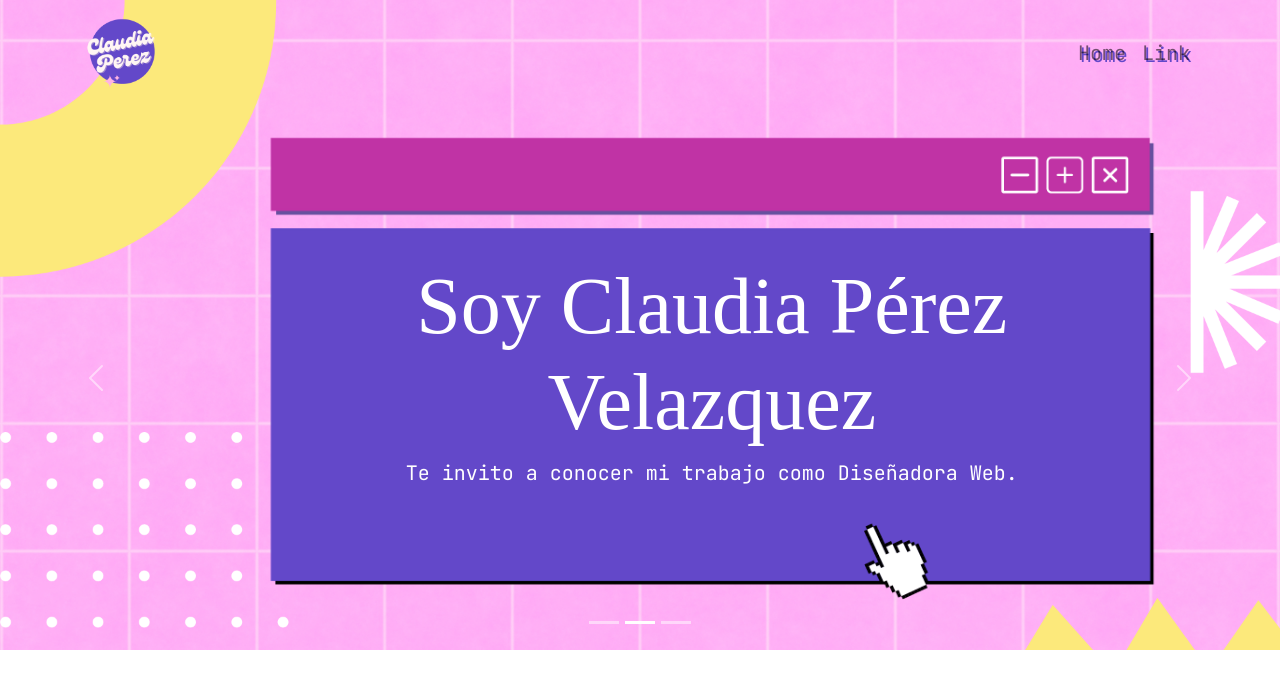
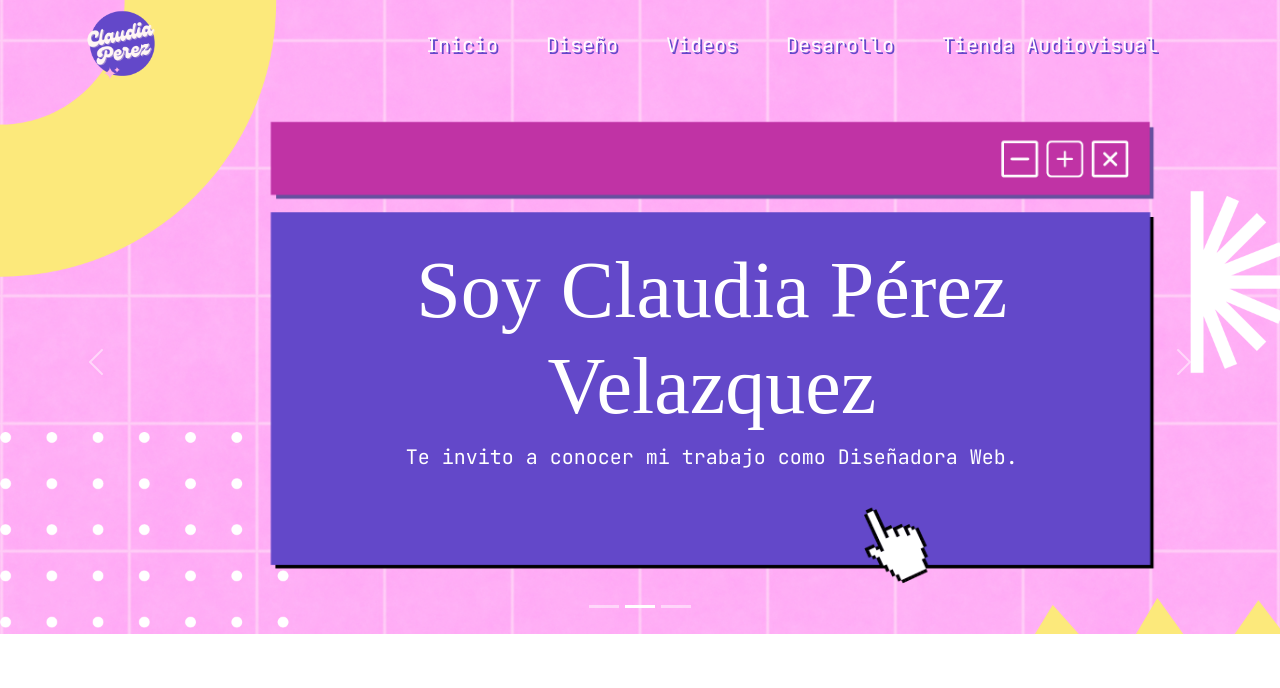
Before and after one commit to ClaudiaPrez88/tiendaClaudiaPerez, a React (Create React App) app: page / in a window 1280 px wide. Shown: the top 688 px of the page. Built offline with nearby package versions, Linux system fonts and the light colour scheme; a web font is replaced by a local one.

Commit message:
Desafio 3 "Menú e-commerce"

```diff
--- a/src/App.css
+++ b/src/App.css
@@ -7,15 +7,21 @@
   width: 80px;
   height: auto;
 }
+.navbar-expand {
+  margin: 0px;
+  padding: 0px;
+}
 a.nav-link {
   font-family: 'JetBrains Mono', monospace;
   font-size: 20px;
-
+  color:#ffffff ;
 }
 .navbar-light .navbar-nav .nav-link {
-  color:#ffffff ;
+  color: rgb(255 255 255) !important;
   text-shadow: 2px 2px #6348C9;
+  padding-right: 2.5rem;
 }
+
 
 .fondo1{
   background-image: url("components/img/fondo1.png");
--- a/src/App.js
+++ b/src/App.js
@@ -1,6 +1,6 @@
+import NavBar from './components/NavBar';
+import './App.css';
 
-import './App.css';
-import NavBar from './components/NavBar';
 
 
 
--- a/src/components/NavBar.js
+++ b/src/components/NavBar.js
@@ -17,8 +17,11 @@ return (
             <Navbar.Toggle aria-controls="basic-navbar-nav" />
             <Navbar.Collapse id="basic-navbar-nav">
             <Nav className="me-auto justify-content-end" style={{ width: "100%" }}>
-                <Nav.Link href="#home">Home</Nav.Link>
-                <Nav.Link href="#link">Link</Nav.Link>
+                <Nav.Link href="#home">Inicio</Nav.Link>
+                <Nav.Link href="#link">Diseño</Nav.Link>
+                <Nav.Link href="#link2">Videos</Nav.Link>
+                <Nav.Link href="#link3">Desarollo</Nav.Link>
+                <Nav.Link href="#link4">Tienda Audiovisual</Nav.Link>
             </Nav>
             </Navbar.Collapse>
         </Container>
```
